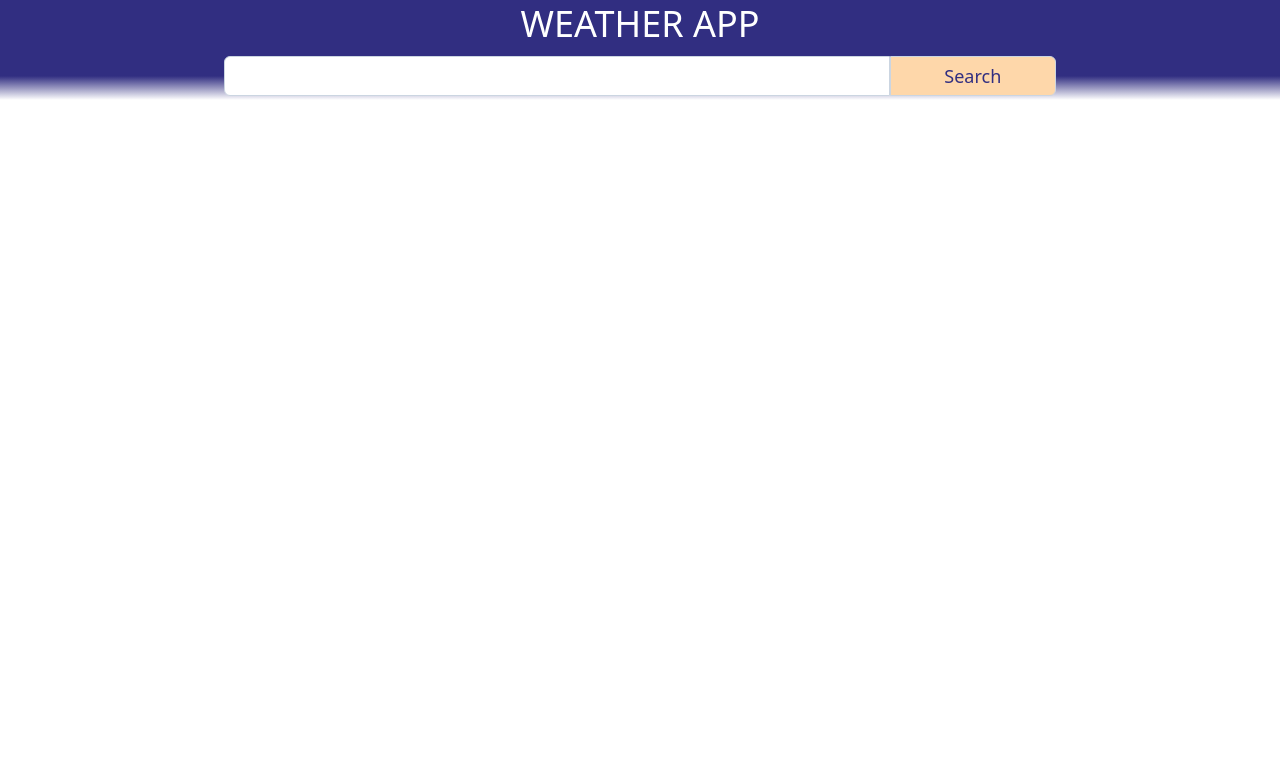
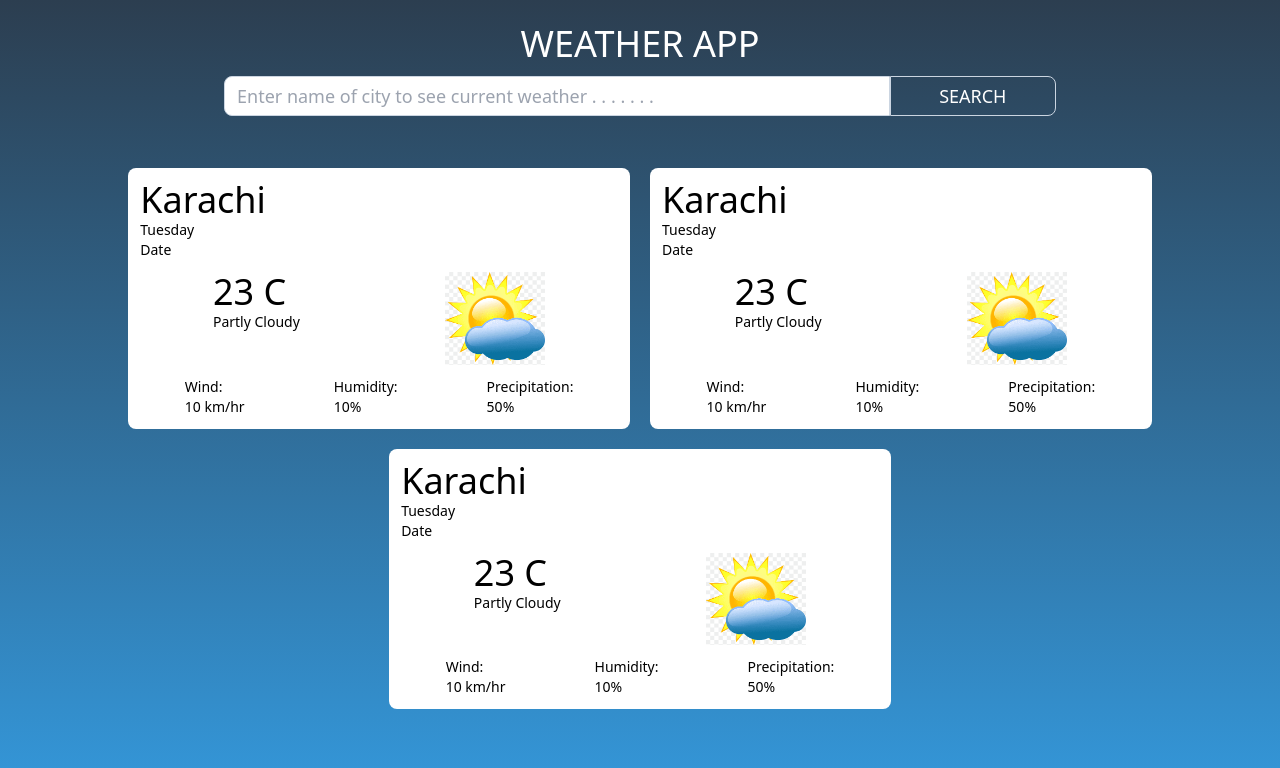
Before and after one commit to mtalalned/Weather-App, a plain HTML site: page index.html in a window 1280 px wide. Drawn offline with nearby package versions, Linux system fonts and the light colour scheme.

Commit message:
Work on UI is in progress

```diff
--- a/index.html
+++ b/index.html
@@ -16,12 +16,113 @@
   </style>
 </head>
 <body>
-    <div class="flex flex-col justify-center items-center gap-y-3 h-[100px] bg-gradient-to-b from-indigo-900 from-[76%] to-white to-100%]">
+    <div class="flex flex-col justify-start items-center gap-y-3 h-[100vh] bg-gradient-to-b from-[#2c3e50] to-[#3498db] pt-6">
         <h1 class="text-4xl text-white">WEATHER APP</h1>
-        <form action="" class="rounded w-[65%] flex justify-center items-center">
-            <input type="text" class="border h-10 w-4/5 rounded-s-md border-slate-300 text-lg text-slate-500">
-            <button type="submit" class="border h-10 w-1/5 rounded-e-md bg-orange-200 border-slate-300 text-lg text-indigo-900">Search</button>
+
+        <form action="" class="rounded w-[80%] md:w-[65%] flex justify-center items-center">
+            <input type="text" placeholder="Enter name of city to see current weather . . . . . . ." class="border h-10 w-4/5 rounded-s-lg border-slate-300 text-lg text-[#2c3e50] focus:outline-none focus:shadow-[0_0px_10px_2px_#ffffff] ps-3">
+            <button type="submit" class="border h-10 w-1/5 rounded-e-lg border-slate-300 text-lg text-white hover:shadow-[0_0px_10px_2px_#ffffff] active:bg-[#2c3e50] active:text-[16px]">SEARCH</button>
         </form>
+
+        <div class="flex gap-5 pt-10 px-[1%] w-[100%] flex-wrap justify-center" id="weather-main-div">
+
+            <div class="basis-2/5 bg-white rounded-lg flex flex-col p-3 gap-3">
+                <div class="flex flex-col">
+                    <p class="text-4xl">Karachi</p>
+                    <p class="text-sm">Tuesday</p>
+                    <p class="text-sm">Date</p>
+                </div>
+                <div class="flex justify-around">
+                    <div>
+                        <h1 class="text-4xl">23 C</h1>
+                        <p class="text-sm">Partly Cloudy</p>
+                    </div>
+
+                    <div>
+                        <img src="./Assets/png-transparent-clouds-sunny-warm-patches-weather-partly-cloudy-symbols-forecast-thumbnail.png" alt="logo" width="100" height="100">
+                    </div>
+                </div>
+                <div class="flex justify-around">
+                    <div class="flex flex-col ">
+                        <h2 class="text-sm">Wind:</h2>
+                        <p class="text-sm">10 km/hr</p>
+                    </div>
+                    <div>
+                        <h2 class="text-sm">Humidity:</h2>
+                        <p class="text-sm">10%</p>
+                    </div>
+                    <div>
+                        <h2 class="text-sm">Precipitation:</h2>
+                        <p class="text-sm">50%</p>
+                    </div>
+                </div>
+            </div>
+
+            <div class="basis-2/5 bg-white rounded-lg flex flex-col p-3 gap-3">
+                <div class="flex flex-col">
+                    <p class="text-4xl">Karachi</p>
+                    <p class="text-sm">Tuesday</p>
+                    <p class="text-sm">Date</p>
+                </div>
+                <div class="flex justify-around">
+                    <div>
+                        <h1 class="text-4xl">23 C</h1>
+                        <p class="text-sm">Partly Cloudy</p>
+                    </div>
+
+                    <div>
+                        <img src="./Assets/png-transparent-clouds-sunny-warm-patches-weather-partly-cloudy-symbols-forecast-thumbnail.png" alt="logo" width="100" height="100">
+                    </div>
+                </div>
+                <div class="flex justify-around">
+                    <div class="flex flex-col ">
+                        <h2 class="text-sm">Wind:</h2>
+                        <p class="text-sm">10 km/hr</p>
+                    </div>
+                    <div>
+                        <h2 class="text-sm">Humidity:</h2>
+                        <p class="text-sm">10%</p>
+                    </div>
+                    <div>
+                        <h2 class="text-sm">Precipitation:</h2>
+                        <p class="text-sm">50%</p>
+                    </div>
+                </div>
+            </div>
+
+            <div class="basis-2/5 bg-white rounded-lg flex flex-col p-3 gap-3">
+                <div class="flex flex-col">
+                    <p class="text-4xl">Karachi</p>
+                    <p class="text-sm">Tuesday</p>
+                    <p class="text-sm">Date</p>
+                </div>
+                <div class="flex justify-around">
+                    <div>
+                        <h1 class="text-4xl">23 C</h1>
+                        <p class="text-sm">Partly Cloudy</p>
+                    </div>
+
+                    <div>
+                        <img src="./Assets/png-transparent-clouds-sunny-warm-patches-weather-partly-cloudy-symbols-forecast-thumbnail.png" alt="logo" width="100" height="100">
+                    </div>
+                </div>
+                <div class="flex justify-around">
+                    <div class="flex flex-col ">
+                        <h2 class="text-sm">Wind:</h2>
+                        <p class="text-sm">10 km/hr</p>
+                    </div>
+                    <div>
+                        <h2 class="text-sm">Humidity:</h2>
+                        <p class="text-sm">10%</p>
+                    </div>
+                    <div>
+                        <h2 class="text-sm">Precipitation:</h2>
+                        <p class="text-sm">50%</p>
+                    </div>
+                </div>
+            </div>
+
+        </div>
     </div>
 
 </body>
```
Also changed, not shown: Assets/png-transparent-clouds-sunny-warm-patches-weather-partly-cloudy-symbols-forecast-thumbnail.png (added).
